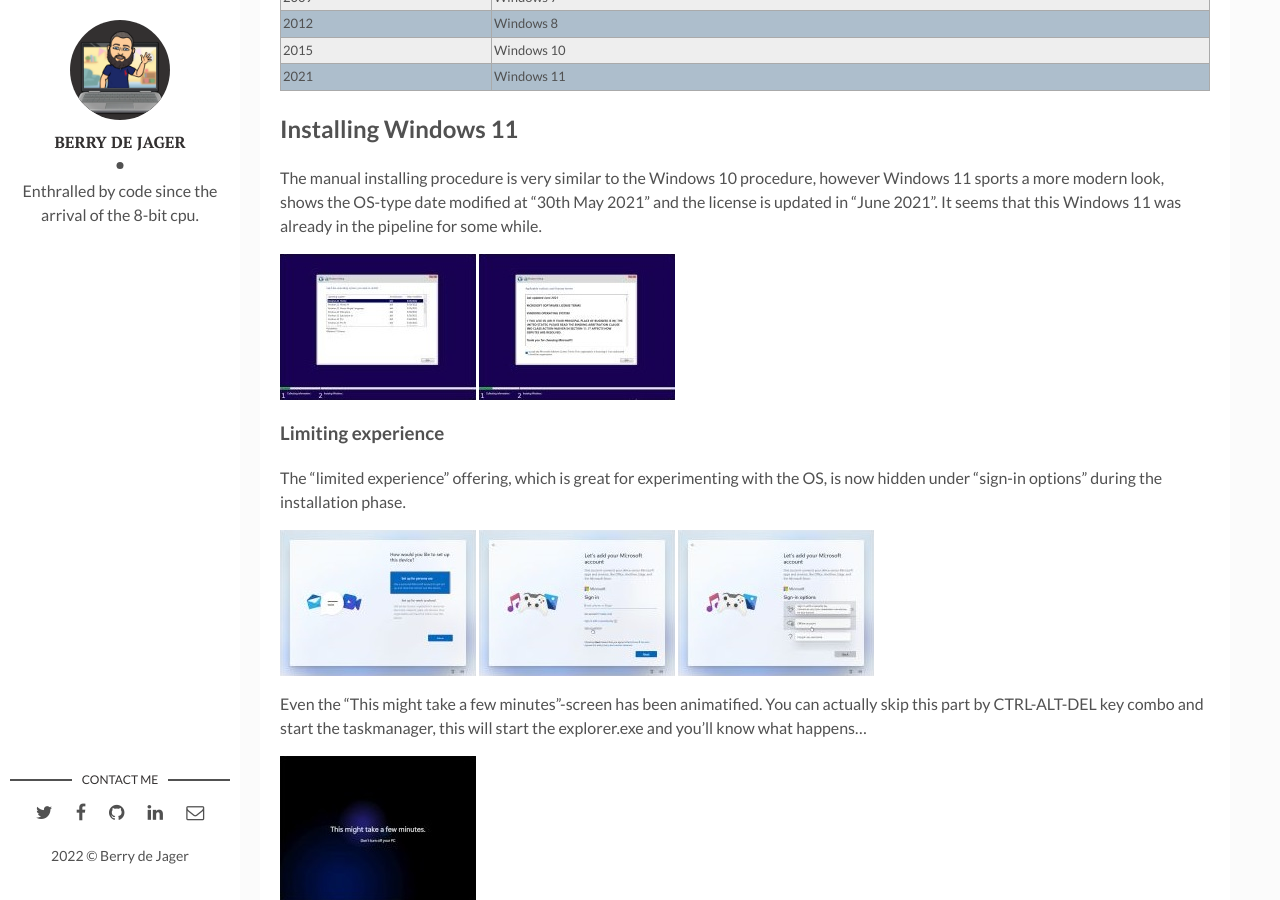
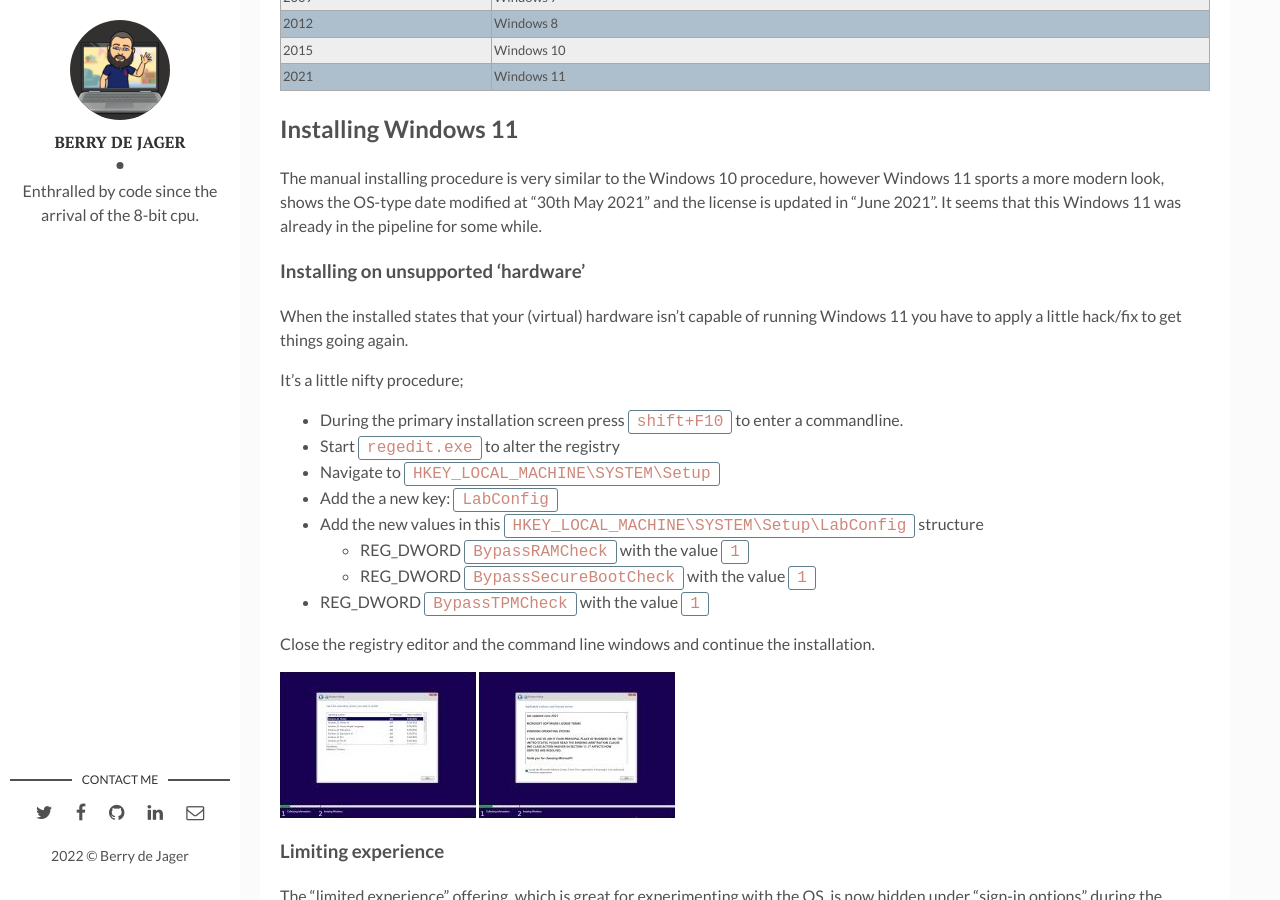
Before and after one commit to berrydejager/code, a Jekyll site: the page built from _posts/2021-06-17-Windows-11-sneak-preview.markdown, in a window 1280 px wide and 900 px high, scrolled down 1515 px. Built offline with Jekyll 4.4.1, drawn with Linux system fonts in a browser that asks for light colours.

Commit message:
Update 2021-06-17-Windows-11-sneak-preview.markdown

```diff
--- a/_posts/2021-06-17-Windows-11-sneak-preview.markdown
+++ b/_posts/2021-06-17-Windows-11-sneak-preview.markdown
@@ -4,7 +4,7 @@
 date: 2021-06-17 13:37:00 +0100
 description: Windows 11 sneak preview
 img: header/windows_11_sneak_preview.png
-tags: [Windows, Windows 11, W11]
+tags: [Windows, Windows 11, W11, LabConfig]
 ---
 # "Windows 10 is the last version of Windows...", ohh sure...
 
@@ -48,6 +48,23 @@
 ## Installing Windows 11
 
 The manual installing procedure is very similar to the Windows 10 procedure, however Windows 11 sports a more modern look, shows the OS-type date modified at "30th May 2021" and the license is updated in "June 2021". It seems that this Windows 11 was already in the pipeline for some while.
+
+### Installing on unsupported 'hardware'
+
+When the installed states that your (virtual) hardware isn't capable of running Windows 11 you have to apply a little hack/fix to get things going again.
+
+It's a little nifty procedure;
+
+*   During the primary installation screen press `shift+F10` to enter a commandline.
+*   Start `regedit.exe` to alter the registry
+*   Navigate to `HKEY_LOCAL_MACHINE\SYSTEM\Setup`
+*   Add the a new key: `LabConfig`
+*   Add the new values in this `HKEY_LOCAL_MACHINE\SYSTEM\Setup\LabConfig` structure
+    *   REG_DWORD `BypassRAMCheck` with the value `1`
+    *   REG_DWORD `BypassSecureBootCheck` with the value `1`
+   *   REG_DWORD `BypassTPMCheck` with the value `1`
+
+Close the registry editor and the command line windows and continue the installation.
 
 [![](/assets/img/Window_11_sneak_preview_img00_t.jpg)](/assets/img/Window_11_sneak_preview_img00.png){:target="_blank"} [![](/assets/img/Window_11_sneak_preview_img01_t.jpg)](/assets/img/Window_11_sneak_preview_img01.png){:target="_blank"}
 
```
